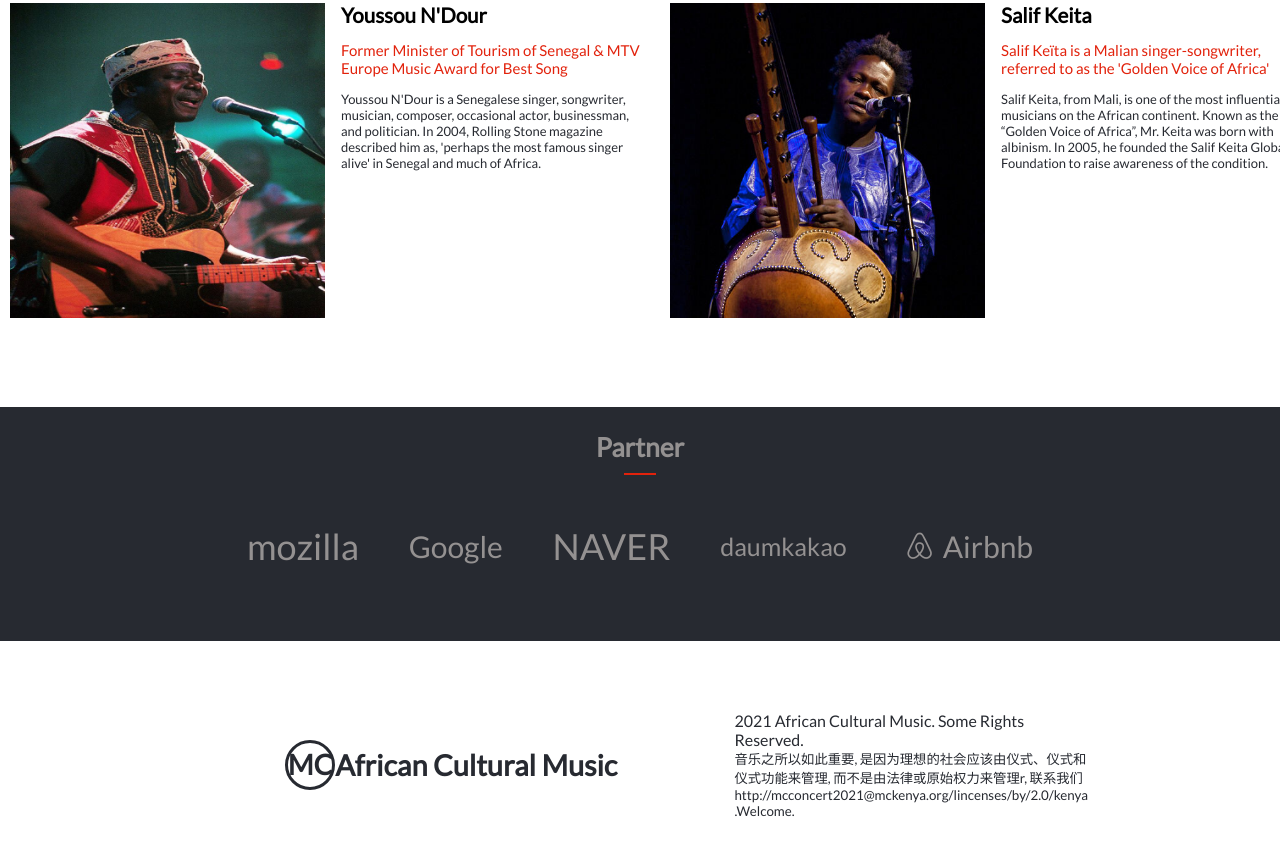
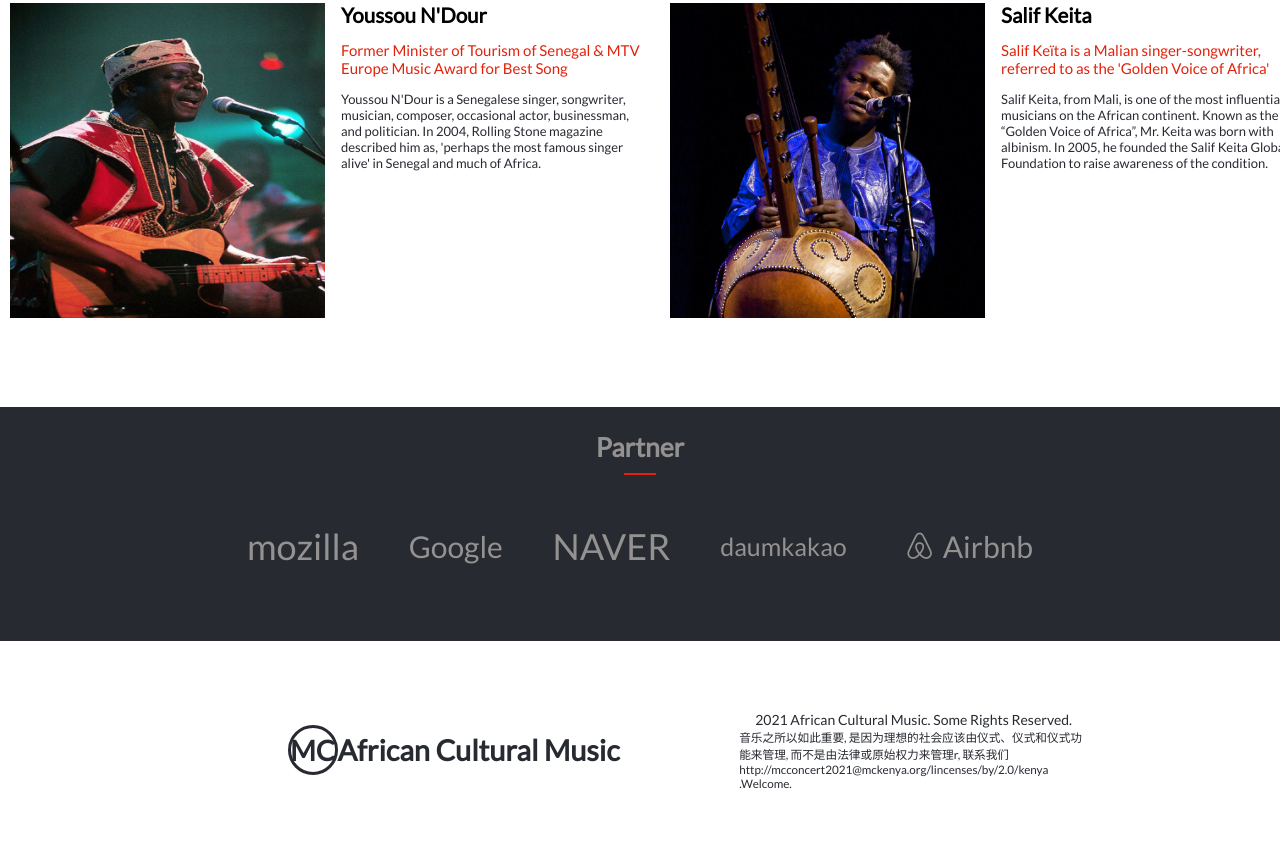
Before and after one commit to Osoro254Alex/Capstone-Project-Concert--page, a plain HTML site: page index.html in a window 1280 px wide. Shown: the part 2056-2911 px from the top of the page. Drawn offline with Linux system fonts and the light colour scheme.

Commit message:
Modify html file of home page

```diff
--- a/index.html
+++ b/index.html
@@ -8,7 +8,7 @@
   <link rel="preconnect" href="https://fonts.gstatic.com" crossorigin>
   <link href="https://fonts.googleapis.com/css2?family=Lato&display=swap" rel="stylesheet">
   <link rel="stylesheet" href="https://cdnjs.cloudflare.com/ajax/libs/font-awesome/5.15.4/css/all.min.css" integrity="sha512-1ycn6IcaQQ40/MKBW2W4Rhis/DbILU74C1vSrLJxCq57o941Ym01SwNsOMqvEBFlcgUa6xLiPY/NS5R+E6ztJQ==" crossorigin="anonymous" referrerpolicy="no-referrer" />
-  <link rel="stylesheet" href="./styles/style.css">
+  <link rel="stylesheet" href="style.css">
   <title>Alex's Concert Page</title>
 </head>
 <body id="home">
```
